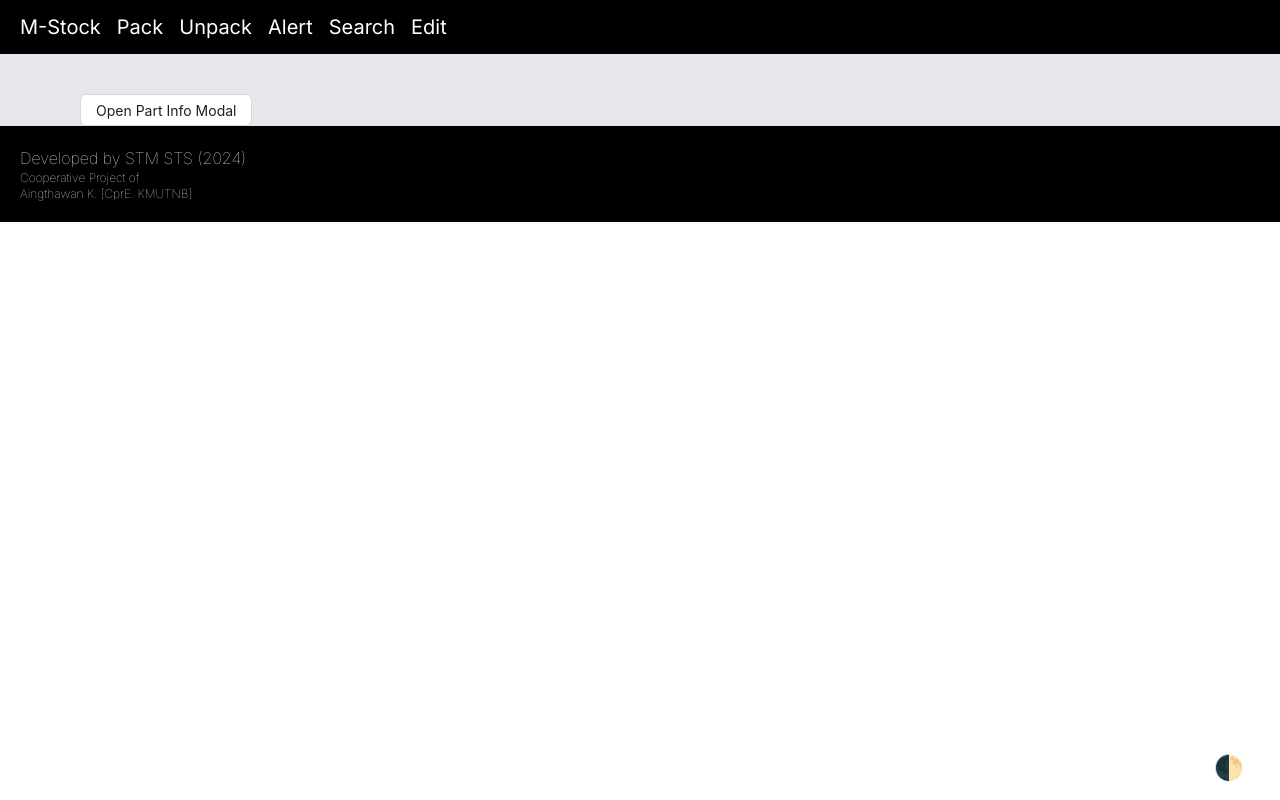
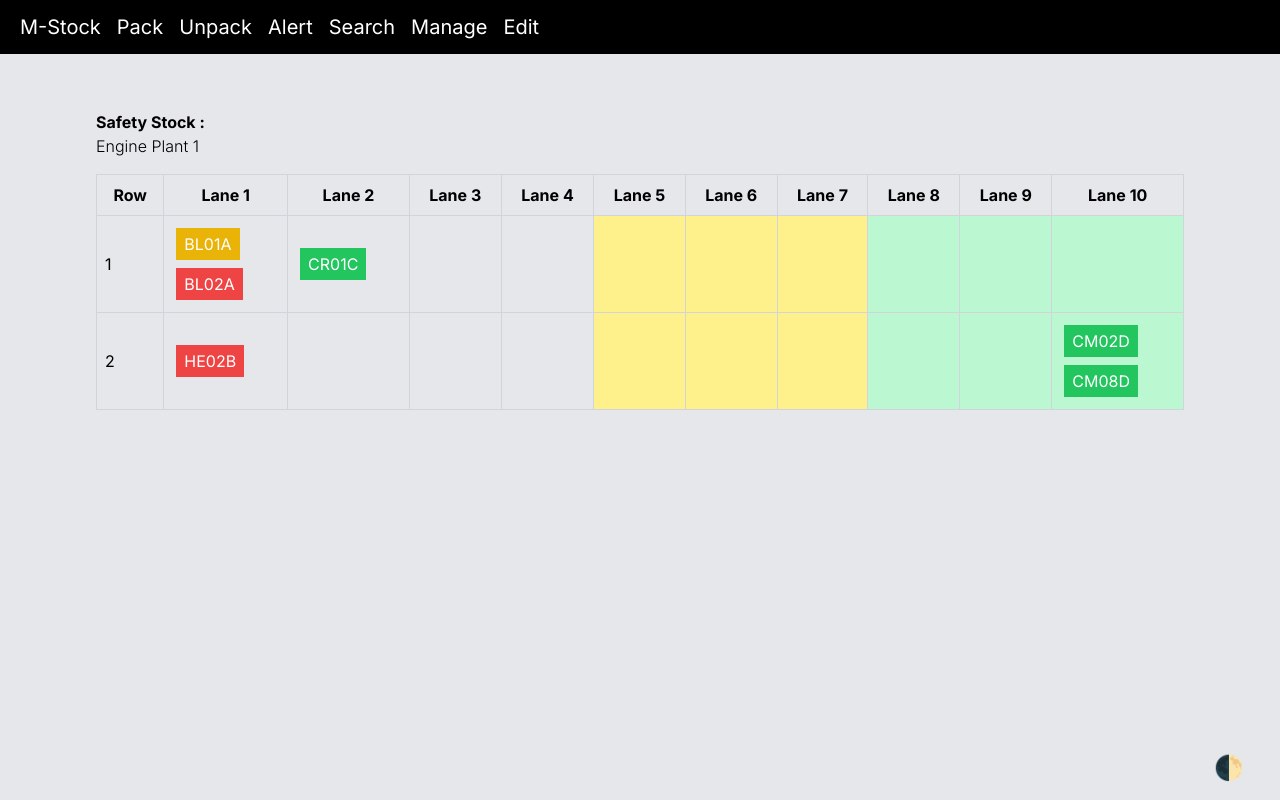
Before and after one commit to aingez/sts_safety_stock_coop_project, a Next.js app: page /test in a window 1280 px wide. Shown: the top 800 px of the page. Built offline with nearby package versions, Linux system fonts and the light colour scheme.

Commit message:
new warehouse display

```diff
--- a/package.json
+++ b/package.json
@@ -18,6 +18,7 @@
     "next": "14.2.5",
     "next-themes": "^0.3.0",
     "react": "^18",
+    "react-beautiful-dnd": "^13.1.1",
     "react-chartjs-2": "^5.2.0",
     "react-dom": "^18"
   },
--- a/src/app/globals.css
+++ b/src/app/globals.css
@@ -24,6 +24,10 @@
 
 .custom-box-title-3 {
     @apply text-lg font-normal;
+}
+
+.custom-box-title-4 {
+    @apply text-3xl font-normal;
 }
 
 .custom-subtitle-1 {
--- a/src/app/page.jsx
+++ b/src/app/page.jsx
@@ -6,6 +6,7 @@ import DoughnutChart from "../components/donutDash";
 import QuantityDisplay from "../components/qtyDisp";
 import ReusableTable from "../components/alertTable";
 import WarehouseDash from "../components/warehouseDash";
+import WarehouseDisp from "../components/layoutDisp";
 
 function ModelQuantityChart() {
   const [barJson, setBarJson] = useState([]);
@@ -83,8 +84,11 @@ function ModelQuantityChart() {
 
       <h2 className="custom-title-1">Warehouse</h2>
       <div className="custom-box-1 mt-5">
+        <WarehouseDisp />
+      </div>
+      {/* <div className="custom-box-1 mt-5">
         <WarehouseDash />
-      </div>
+      </div> */}
     </div>
   );
 }
--- a/src/app/test/page.jsx
+++ b/src/app/test/page.jsx
@@ -1,106 +1,86 @@
-"use client";
+import React from "react";
+import mockData from "../../components/testing_data/warehouseDashMock_2.json";
 
-import React, { useState } from "react";
-import { Modal, Table, Input, Button } from "antd";
+const statusColors = {
+  green: "bg-green-500",
+  yellow: "bg-yellow-500",
+  red: "bg-red-500",
+};
 
-const PartInfoModal = () => {
-  const [isModalVisible, setIsModalVisible] = useState(false);
-  const [plantType, setPlantType] = useState("");
-  const [plantId, setPlantId] = useState("");
-  const [palletName, setPalletName] = useState("");
-  const [data, setData] = useState([]);
-
-  const columns = [
-    {
-      title: "Serial",
-      dataIndex: "serial",
-      key: "serial",
-    },
-    {
-      title: "Type",
-      dataIndex: "type",
-      key: "type",
-    },
-    {
-      title: "Model",
-      dataIndex: "model",
-      key: "model",
-    },
-    {
-      title: "Pallet ID",
-      dataIndex: "pallet_id",
-      key: "pallet_id",
-    },
-    {
-      title: "Pack Date",
-      dataIndex: "pack_date",
-      key: "pack_date",
-    },
-    {
-      title: "Packer ID",
-      dataIndex: "packer_id",
-      key: "packer_id",
-    },
-  ];
-
-  const showModal = () => {
-    setIsModalVisible(true);
-  };
-
-  const handleOk = () => {
-    // Here you would typically fetch data from your API
-    // For demonstration, we'll use the sample data
-    const sampleData = [
-      {
-        serial: "ANST02246131006",
-        type: "Block",
-        model: "CONV",
-        pallet_id: 1,
-        pack_date: "2024-08-28T21:58:48.432483",
-        packer_id: 3,
-      },
-      // ... other items ...
-    ];
-    setData(sampleData);
-    setIsModalVisible(false);
-  };
-
-  const handleCancel = () => {
-    setIsModalVisible(false);
-  };
+function LayoutComp() {
+  const { plant, warehouse, layout } = mockData[0].data;
 
   return (
-    <div>
-      <Button onClick={showModal}>Open Part Info Modal</Button>
-      <Modal
-        title="Part Info"
-        visible={isModalVisible}
-        onOk={handleOk}
-        onCancel={handleCancel}
-        width={1000}
-      >
-        <Input
-          placeholder="Plant Type"
-          value={plantType}
-          onChange={(e) => setPlantType(e.target.value)}
-          style={{ marginBottom: "10px" }}
-        />
-        <Input
-          placeholder="Plant ID"
-          value={plantId}
-          onChange={(e) => setPlantId(e.target.value)}
-          style={{ marginBottom: "10px" }}
-        />
-        <Input
-          placeholder="Pallet Name"
-          value={palletName}
-          onChange={(e) => setPalletName(e.target.value)}
-          style={{ marginBottom: "10px" }}
-        />
-        <Table columns={columns} dataSource={data} />
-      </Modal>
+    <div className="flex min-h-screen flex-col p-4">
+      <div>
+        <h1 className="pr-2 font-bold">Safety Stock :</h1>
+        <p className="font-light">
+          {plant.type} Plant {plant.code}
+        </p>
+      </div>
+
+      <div className="mt-4">
+        <table className="w-full table-auto border-collapse border border-gray-400">
+          <thead>
+            <tr>
+              <th className="border border-gray-300 p-2">Row</th>
+              {[...Array(plant.max_lane)].map((_, index) => (
+                <th key={index} className="border border-gray-300 p-2">
+                  Lane {index + 1}
+                </th>
+              ))}
+            </tr>
+          </thead>
+          <tbody>
+            {warehouse.rows.map((row) => (
+              <tr key={row.row_number}>
+                <td className="border border-gray-300 p-2">{row.row_number}</td>
+                {[...Array(plant.max_lane)].map((_, laneIndex) => {
+                  const lane = row.lanes.find(
+                    (l) => l.lane_number === laneIndex + 1,
+                  );
+                  const laneColor = getLaneColor(layout, laneIndex + 1);
+                  return (
+                    <td
+                      key={laneIndex}
+                      className={`border border-gray-300 p-2 ${laneColor}`}
+                    >
+                      {lane ? (
+                        lane.positions.map((position) => (
+                          <div
+                            key={`${position.location.row}-${position.location.lane}-${position.location.layer}`}
+                          >
+                            <button
+                              className={`m-1 px-2 py-1 text-white ${statusColors[position.pallet.pack_age_status]}`}
+                            >
+                              {position.pallet.number}
+                            </button>
+                          </div>
+                        ))
+                      ) : (
+                        <div className="flex h-full w-full items-center justify-center opacity-20"></div>
+                      )}
+                    </td>
+                  );
+                })}
+              </tr>
+            ))}
+          </tbody>
+        </table>
+      </div>
     </div>
   );
-};
+}
 
-export default PartInfoModal;
+function getLaneColor(layout, laneNumber) {
+  if (laneNumber >= 1 && laneNumber <= 4) {
+    return `bg-${layout.block.color}-200`;
+  } else if (laneNumber >= 5 && laneNumber <= 7) {
+    return `bg-${layout.head.color}-200`;
+  } else if (laneNumber >= 8 && laneNumber <= 10) {
+    return `bg-${layout.crankshaft.color}-200`;
+  }
+  return "bg-white";
+}
+
+export default LayoutComp;
--- a/src/components/Nav.jsx
+++ b/src/components/Nav.jsx
@@ -35,6 +35,11 @@ function Nav() {
         <Link href="/search">Search</Link>
       </li>
       <li
+        className={`mx-2 text-white transition-all hover:text-yellow-200 ${pathname === "/manage" ? "font-bold text-yellow-500" : ""}`}
+      >
+        <Link href="/manage">Manage</Link>
+      </li>
+      <li
         className={`mx-2 text-white transition-all hover:text-yellow-200 ${pathname === "/editor" ? "font-bold text-yellow-500" : ""}`}
       >
         <Link href="/editor">Edit</Link>
--- /dev/null
+++ b/src/components/layoutDisp.jsx
@@ -0,0 +1,129 @@
+import React from "react";
+import mockData from "../components/testing_data/warehouseDashMock_2.json";
+
+// Helper component for the legend items
+function LegendItem({ color, label }) {
+  return (
+    <div className="flex items-center space-x-2 rounded-lg bg-white p-2 shadow-xl dark:bg-neutral-500">
+      <div
+        className={`h-6 w-6 rounded-full border-solid shadow-inner ${color}`}
+      ></div>
+      <span className="text-sm text-gray-700 dark:text-white">{label}</span>
+    </div>
+  );
+}
+
+// Pallet status color config
+const statusColors = {
+  green: "bg-[#84cc16]", // Hex for green
+  yellow: "bg-[#f59e0b]", // Hex for yellow
+  red: "bg-[#FF1700]", // Hex for red
+};
+// Lane color config
+const laneColors = {
+  blue: "bg-[#DFF5FF]",
+  yellow: "bg-[#FEECB3]",
+  green: "bg-[#75ffbc]",
+};
+
+function LayoutComp() {
+  const { plant, warehouse, layout } = mockData[0].data;
+
+  return (
+    <div className="flex flex-col p-10">
+      <div>
+        <h1 className="custom-box-title-2">Safety Stock :</h1>
+        <p className="custom-box-title-4">
+          {plant.type} Plant {plant.code}
+        </p>
+      </div>
+
+      {/* Legend */}
+      <div className="mt-6 flex flex-wrap gap-4">
+        <LegendItem color={laneColors.blue} label="Block Lane (Max : 2)" />
+        <LegendItem color={laneColors.yellow} label="Head Lane (Max : 2)" />
+        <LegendItem
+          color={laneColors.green}
+          label="Crankshaft Lane (Max : 2)"
+        />
+      </div>
+
+      <div className="mt-5 flex items-center space-x-2 rounded-lg bg-white p-2 shadow-xl dark:bg-neutral-500">
+        <table className="min-w-full border-separate rounded-lg bg-white p-2 dark:bg-neutral-500">
+          <thead className="bg-neutral-300 dark:bg-neutral-400">
+            <tr>
+              <th className="border-none p-3 text-left font-medium text-gray-700 dark:text-gray-300">
+                Row
+              </th>
+              {[...Array(plant.max_lane)].map((_, index) => (
+                <th
+                  key={index}
+                  className="border-none p-3 text-left font-medium text-gray-700 dark:text-gray-300"
+                >
+                  Lane {index + 1}
+                </th>
+              ))}
+            </tr>
+          </thead>
+          <tbody>
+            {warehouse.rows.map((row) => (
+              <tr
+                key={row.row_number}
+                className="hover:bg-gray-100 dark:hover:bg-gray-600"
+              >
+                <td className="p-3 font-medium text-gray-700 dark:text-gray-300">
+                  {row.row_number}
+                </td>
+                {[...Array(plant.max_lane)].map((_, laneIndex) => {
+                  const lane = row.lanes.find(
+                    (l) => l.lane_number === laneIndex + 1,
+                  );
+                  const laneColor = getLaneColor(layout, laneIndex + 1);
+                  return (
+                    <td
+                      key={laneIndex}
+                      className={`p-3 ${laneColor} space-y-1 rounded-md dark:border-gray-600 dark:bg-opacity-60`}
+                      style={{ verticalAlign: "bottom" }}
+                    >
+                      {lane ? (
+                        lane.positions.map((position) => (
+                          <div
+                            key={`${position.location.row}-${position.location.lane}-${position.location.layer}`}
+                            className="flex justify-center"
+                          >
+                            <button
+                              className={`rounded-lg px-4 py-2 font-semibold text-white shadow-md ${statusColors[position.pallet.pack_age_status]}`}
+                            >
+                              {position.pallet.number}
+                            </button>
+                          </div>
+                        ))
+                      ) : (
+                        <div className="flex items-center justify-center px-4 italic text-gray-400 dark:text-gray-500">
+                          EMPTY
+                        </div>
+                      )}
+                    </td>
+                  );
+                })}
+              </tr>
+            ))}
+          </tbody>
+        </table>
+      </div>
+    </div>
+  );
+}
+
+function getLaneColor(layout, laneNumber) {
+  if (laneNumber >= 1 && laneNumber <= 4) {
+    return `${laneColors.blue}`;
+  } else if (laneNumber >= 5 && laneNumber <= 7) {
+    return `${laneColors.yellow}`;
+  } else if (laneNumber >= 8 && laneNumber <= 10) {
+    return `${laneColors.green}`;
+  }
+  return "bg-white";
+}
+
+export default LayoutComp;
--- a/src/components/testing_data/warehouseDashMock_2.json
+++ b/src/components/testing_data/warehouseDashMock_2.json
@@ -1,25 +1,40 @@
-{
+[
+  {
     "status": "success",
     "data": {
       "plant": {
         "code": "1",
         "type": "Engine",
-        "max_lane": 2,
-        "max_row": 10,
+        "max_row": 2,
+        "max_lane": 10,
         "is_active": true
       },
+      "layout": {
+        "block": {
+          "lane": "1-4",
+          "color": "blue"
+        },
+        "head": {
+          "lane": "5-7",
+          "color": "yellow"
+        },
+        "crankshaft": {
+          "lane": "8-10",
+          "color": "green"
+        }
+      },
       "warehouse": {
-        "lanes": [
+        "rows": [
           {
-            "lane_number": 1,
-            "rows": [
+            "row_number": 1,
+            "lanes": [
               {
-                "row_number": 1,
+                "lane_number": 1,
                 "positions": [
                   {
                     "location": {
+                      "row": 1,
                       "lane": 1,
-                      "row": 1,
                       "layer": 1
                     },
                     "pallet": {
@@ -29,8 +44,8 @@
                   },
                   {
                     "location": {
+                      "row": 1,
                       "lane": 1,
-                      "row": 1,
                       "layer": 2
                     },
                     "pallet": {
@@ -41,12 +56,33 @@
                 ]
               },
               {
-                "row_number": 2,
+                "lane_number": 2,
                 "positions": [
                   {
                     "location": {
+                      "row": 1,
+                      "lane": 2,
+                      "layer": 1
+                    },
+                    "pallet": {
+                      "number": "CR01C",
+                      "pack_age_status": "green"
+                    }
+                  }
+                ]
+              }
+            ]
+          },
+          {
+            "row_number": 2,
+            "lanes": [
+              {
+                "lane_number": 1,
+                "positions": [
+                  {
+                    "location": {
+                      "row": 2,
                       "lane": 1,
-                      "row": 2,
                       "layer": 1
                     },
                     "pallet": {
@@ -55,39 +91,29 @@
                     }
                   }
                 ]
-              }
-            ]
-          },
-          {
-            "lane_number": 2,
-            "rows": [
+              },
               {
-                "row_number": 1,
+                "lane_number": 10,
                 "positions": [
                   {
                     "location": {
+                      "row": 2,
                       "lane": 2,
-                      "row": 1,
-                      "layer": 1
-                    },
-                    "pallet": {
-                      "number": "CR01C",
-                      "pack_age_status": "green"
-                    }
-                  }
-                ]
-              },
-              {
-                "row_number": 2,
-                "positions": [
-                  {
-                    "location": {
-                      "lane": 2,
-                      "row": 10,
                       "layer": 1
                     },
                     "pallet": {
                       "number": "CM02D",
+                      "pack_age_status": "green"
+                    }
+                  },
+                  {
+                    "location": {
+                      "row": 2,
+                      "lane": 2,
+                      "layer": 2
+                    },
+                    "pallet": {
+                      "number": "CM08D",
                       "pack_age_status": "green"
                     }
                   }
@@ -98,4 +124,6 @@
         ]
       }
     }
-  }
+  },
+  200
+]
--- a/src/components/warehouseDash.jsx
+++ b/src/components/warehouseDash.jsx
@@ -58,7 +58,7 @@ function WarehouseTable() {
                                     position.pallet.pack_age_status,
                                   ),
                                 }}
-                                className="rounded px-4 shadow-lg shadow-indigo-500/40 hover:shadow-indigo-700/20"
+                                className="rounded px-4 shadow-lg"
                               >
                                 {position.pallet.number}
 
```
Also changed, not shown: src/app/manage/page.jsx (added, +11 -0 lines), src/components/qtyDisp.jsx (+7 -2 lines), 1 other file (tests, documents, lock files or other folders).
